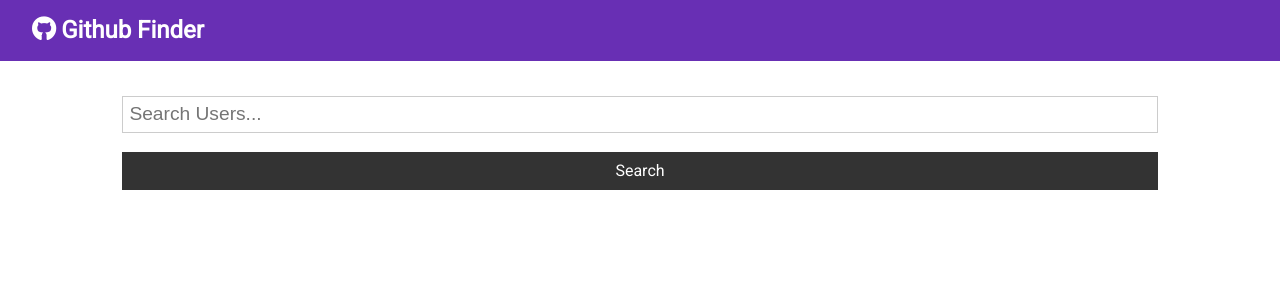
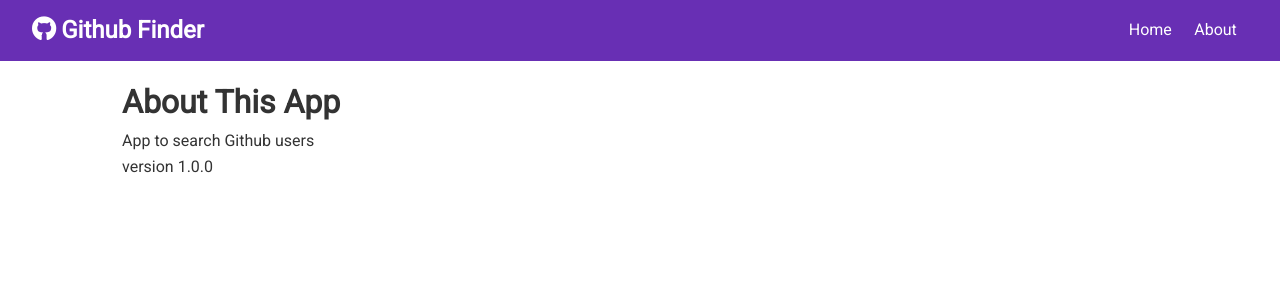
Before and after one commit to nilankh/githubFinderReact, a React (Create React App) app: page /about in a window 1280 px wide. Shown: the top 300 px of the page. Built offline with nearby package versions, Linux system fonts and the light colour scheme.

Commit message:
React ROuter Setup

```diff
--- a/package.json
+++ b/package.json
@@ -9,6 +9,7 @@
     "axios": "^0.20.0",
     "react": "^16.13.1",
     "react-dom": "^16.13.1",
+    "react-router-dom": "^5.2.0",
     "react-scripts": "^2.1.8"
   },
   "scripts": {
--- a/src/App.js
+++ b/src/App.js
@@ -1,4 +1,5 @@
-import React, { Component } from 'react';
+import React, { Component, Fragment } from 'react';
+import { BrowserRouter as Router, Switch, Route } from 'react-router-dom';
 import Navbar from './components/layout/Navbar';
 // import UserItem from './components/users/UserItem';
 import Users from './components/users/Users';
@@ -6,6 +7,7 @@
 import axios from 'axios';
 import './App.css';
 import Alert from './components/layout/Alert';
+import About from './components/pages/About';
 
 class App extends Component {
   state = {
@@ -57,19 +59,35 @@
   render() {
     // const { users, loading } = this.state;
     return (
+      <Router>
         <div className="App">
           <Navbar />
           <div className="container">
             <Alert alert={this.state.alert} />
+            <Switch>
+              <Route
+                exact
+                path="/"
+                render={(props) => (
+                  <Fragment>
                     <Search
                       searchUsers={this.searchUsers}
                       clearUsers={this.clearUsers}
                       showClear={this.state.users.length > 0 ? true : false}
                       setAlert={this.setAlert}
                     />
-          <Users loading={this.state.loading} users={this.state.users} />
+                    <Users
+                      loading={this.state.loading}
+                      users={this.state.users}
+                    />
+                  </Fragment>
+                )}
+              />
+              <Route exact path='/about' component={About} />
+            </Switch>
           </div>
         </div>
+      </Router>
     );
   }
 }
--- a/src/components/layout/Navbar.js
+++ b/src/components/layout/Navbar.js
@@ -1,5 +1,6 @@
 import React from 'react';
 import PropTypes from 'prop-types';
+import { Link } from 'react-router-dom';
 
 const Navbar = (props) => {
   return (
@@ -8,6 +9,15 @@
         <i className={props.icon} />
         {props.title}
       </h1>
+      <ul>
+        <li>
+          {/* a tag q use ni kia q ki wo jb hm kch search krenge or fir home button ya aobout pe click krenge to state automatic clear ho jyga */}
+          <Link to="/">Home</Link>
+        </li>
+        <li>
+          <Link to="/about">About</Link>
+        </li>
+      </ul>
     </nav>
   );
 };
--- /dev/null
+++ b/src/components/pages/About.js
@@ -0,0 +1,12 @@
+import React, { Fragment } from 'react'
+
+const About = () => {
+    return (
+        <Fragment>
+            <h1>About This App</h1>
+            <p>App to search Github users</p>
+            <p>version 1.0.0</p>
+        </Fragment>
+    )
+}
+export default About
```
Also changed, not shown: 1 other file (tests, documents, lock files or other folders). Lines whose indentation alone changed are shown as unchanged.
